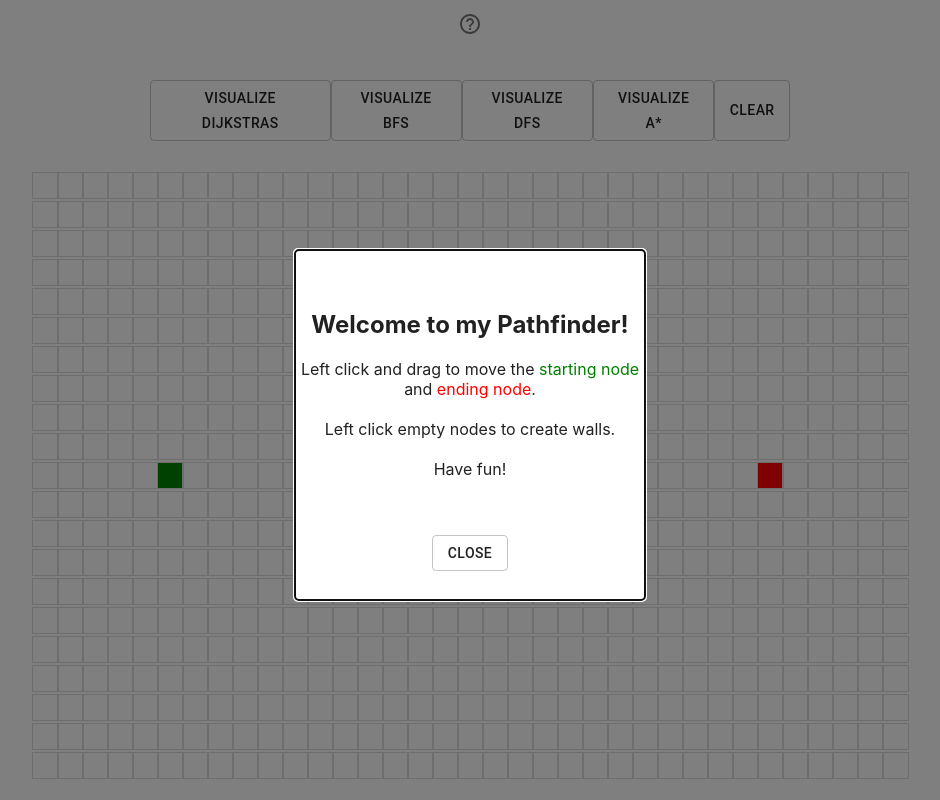
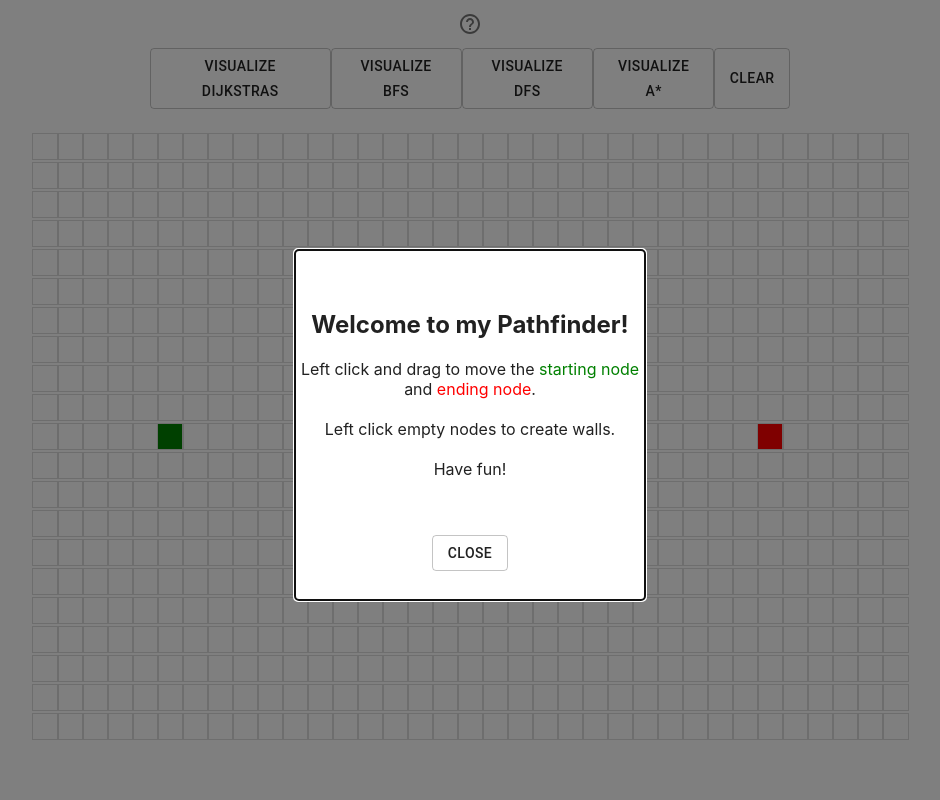
Before and after one commit to hien-alex/pathfinder_visual, a React (Create React App) app: page / in a window 1280 px wide. Shown: the whole page, without its empty margins (170-1110 px from the left). Built offline with nearby package versions, Linux system fonts and the light colour scheme.

Commit message:
changed margins

```diff
--- a/src/PathfindingVisualizer/Grid.css
+++ b/src/PathfindingVisualizer/Grid.css
@@ -1,5 +1,5 @@
 .grid {
-  margin-top: 2.5%;
+  margin-top: 25px;
 }
 
 /* .running {
--- a/src/PathfindingVisualizer/mainPage.css
+++ b/src/PathfindingVisualizer/mainPage.css
@@ -1,6 +1,5 @@
 .buttonsHeader {
   margin: auto;
-  padding-top: 2.5%;
   width: 50%;
   display: flex;
   justify-content: space-evenly;
```
